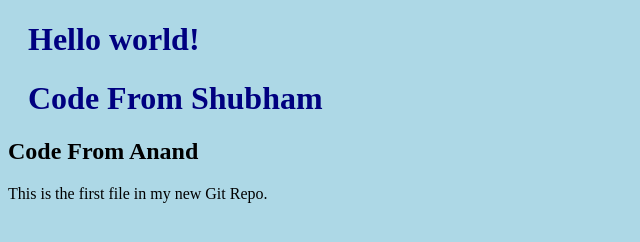
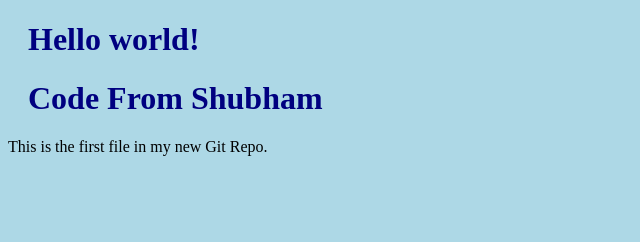
Before and after one commit to dcubicle/gitstudy, a plain HTML site: page index.html in a window 1280 px wide. Shown: the whole page, without its empty margins (0-640 px from the left). Drawn offline with Linux system fonts and the light colour scheme.

Commit message:
Revert "code from anand"
This reverts commit 98ee3b412b59bed6f1e70890a16376a53f2bcf35.

```diff
--- a/index.html
+++ b/index.html
@@ -8,7 +8,6 @@
 
 <h1>Hello world!</h1>
 <h1> Code From Shubham </h1>
-<h2> Code From Anand </h2>
 <p>This is the first file in my new Git Repo.</p>
 
 </body>
```
